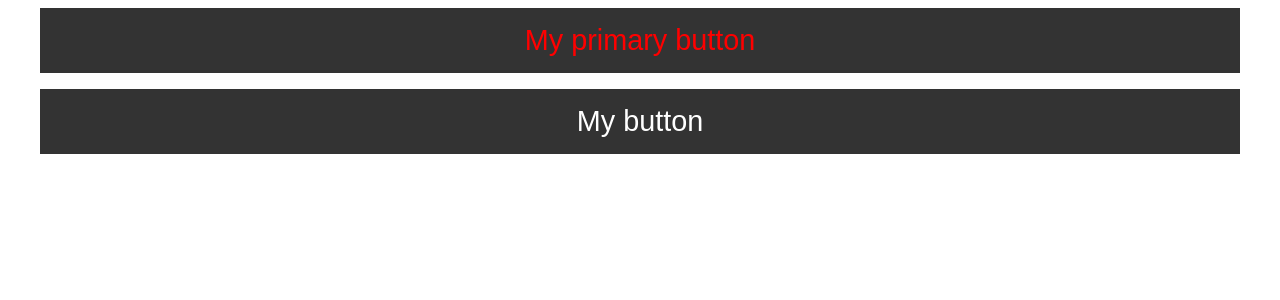
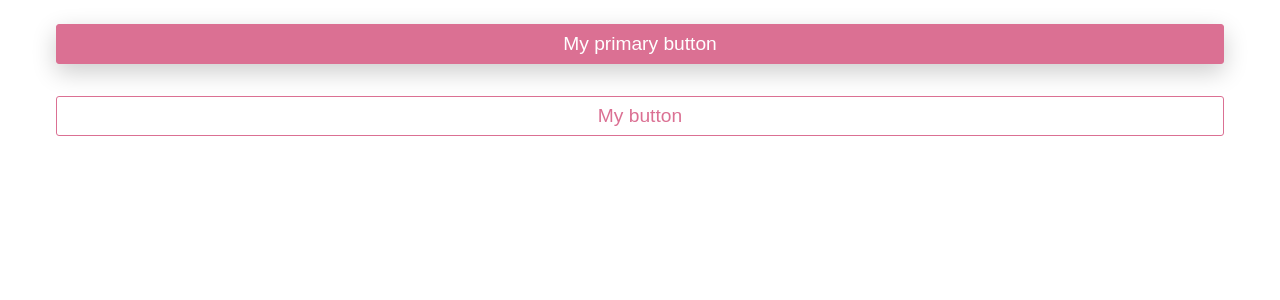
Before and after one commit to silvertechguy/styled-components, a React (Create React App) app: page / in a window 1280 px wide. Shown: the top 300 px of the page. Built offline with nearby package versions, Linux system fonts and the light colour scheme.

Commit message:
Nested interpolation

```diff
--- a/src/app.tsx
+++ b/src/app.tsx
@@ -16,7 +16,9 @@ interface AppProps {}
 const App: React.FC<AppProps> = () => {
   return (
     <MainWrapper>
-      <Button primary>My primary button</Button>
+      <Button primary bgColor={"palevioletred"}>
+        My primary button
+      </Button>
       <Button>My button</Button>
     </MainWrapper>
   );
--- a/src/components/button.tsx
+++ b/src/components/button.tsx
@@ -1,23 +1,39 @@
 import React from "react";
-import styled from "styled-components";
+import styled, { css } from "styled-components";
 
-const MyStyledButton = styled("button")<{ primary?: boolean }>`
-  border: none;
-  outline: none;
-  color: ${({ primary }) => (primary ? "red" : "#fff")};
-  background-color: #333;
-  font-size: 1.8rem;
-  padding: 1rem 1.5rem;
-  margin-bottom: 1rem;
+const MyStyledButton = styled("button")<{
+  primary?: boolean;
+  bgColor?: string;
+}>`
+  background-color: white;
+  color: palevioletred;
+  font-size: 1.2rem;
+  margin: 1rem;
+  padding: 0.5rem 1rem;
+  border: 1px solid palevioletred;
+  border-radius: 3px;
+
+  ${({ primary, bgColor }) =>
+    primary &&
+    css`
+      background-color: ${bgColor};
+      color: white;
+      box-shadow: 0 0.5rem 1.5rem rgba(0, 0, 0, 0.2);
+    `}
 `;
 
 interface ButtonProps {
   children: string;
   primary?: boolean;
+  bgColor?: string;
 }
 
-const Button: React.FC<ButtonProps> = ({ children, primary }) => {
-  return <MyStyledButton primary={primary}>{children}</MyStyledButton>;
+const Button: React.FC<ButtonProps> = ({ children, primary, bgColor }) => {
+  return (
+    <MyStyledButton primary={primary} bgColor={bgColor}>
+      {children}
+    </MyStyledButton>
+  );
 };
 
 export default Button;
```
